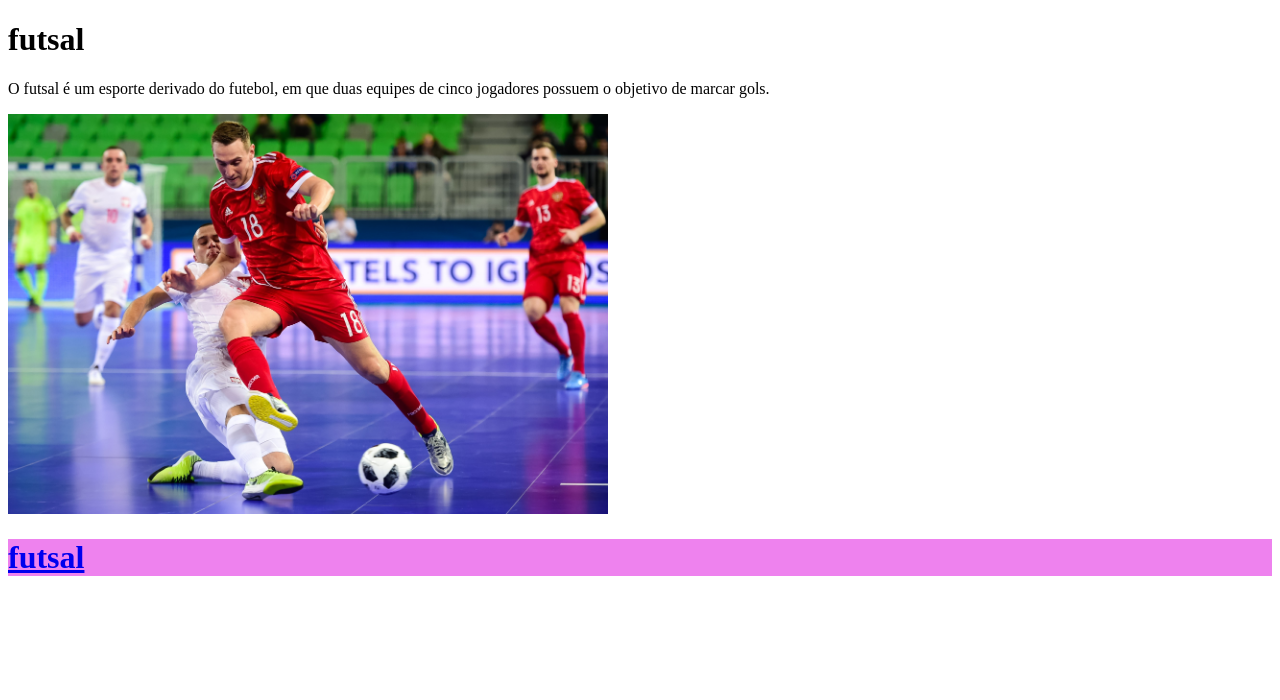
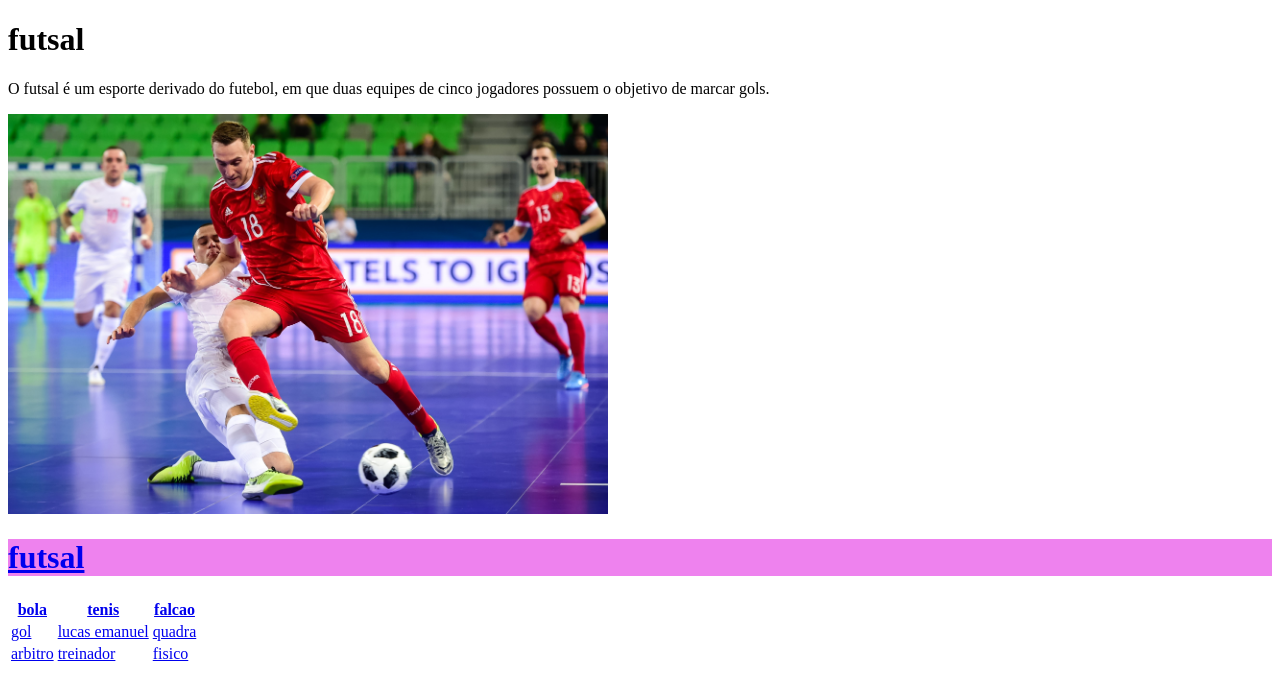
Before and after one commit to lucaslima69/lucaslima69.github.io, a plain HTML site: page index.html in a window 1280 px wide. Drawn offline with Linux system fonts and the light colour scheme.

Commit message:
Add files via upload

```diff
--- a/index.html
+++ b/index.html
@@ -14,3 +14,20 @@
         <h1 style="background-color:Violet;">futsal</h1>
 </body>
 </html>
+<table>
+    <tr>
+      <th>bola</th>
+      <th>tenis</th>
+      <th>falcao</th>
+    </tr>
+    <tr>
+      <td>gol</td>
+      <td>lucas emanuel</td>
+      <td>quadra</td>
+    </tr>
+    <tr>
+      <td>arbitro</td>
+      <td>treinador</td>
+      <td>fisico</td>
+    </tr>
+  </table>
```
